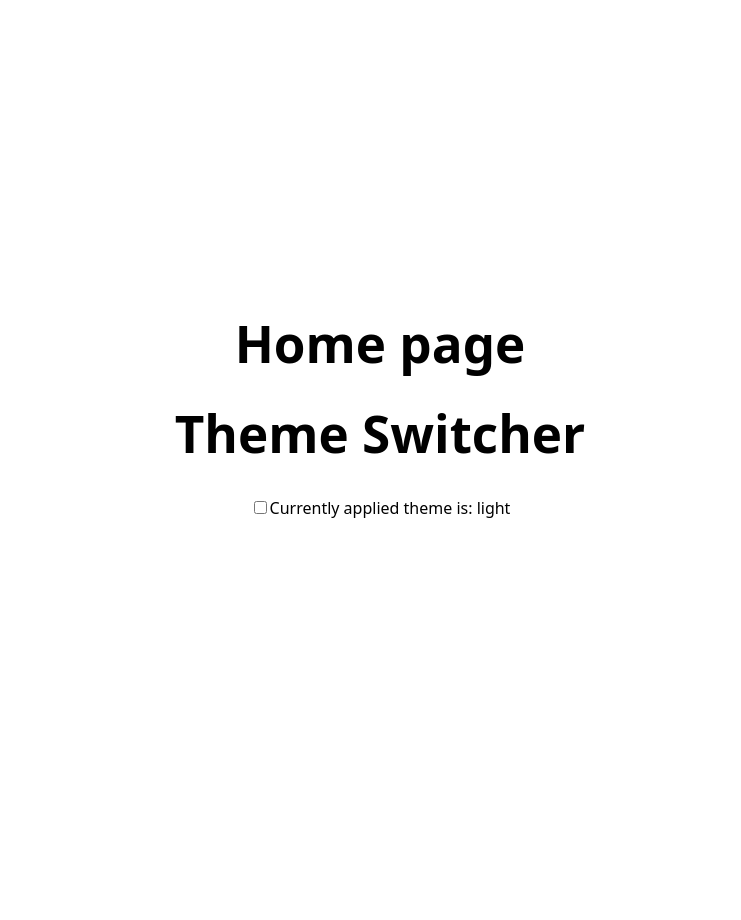
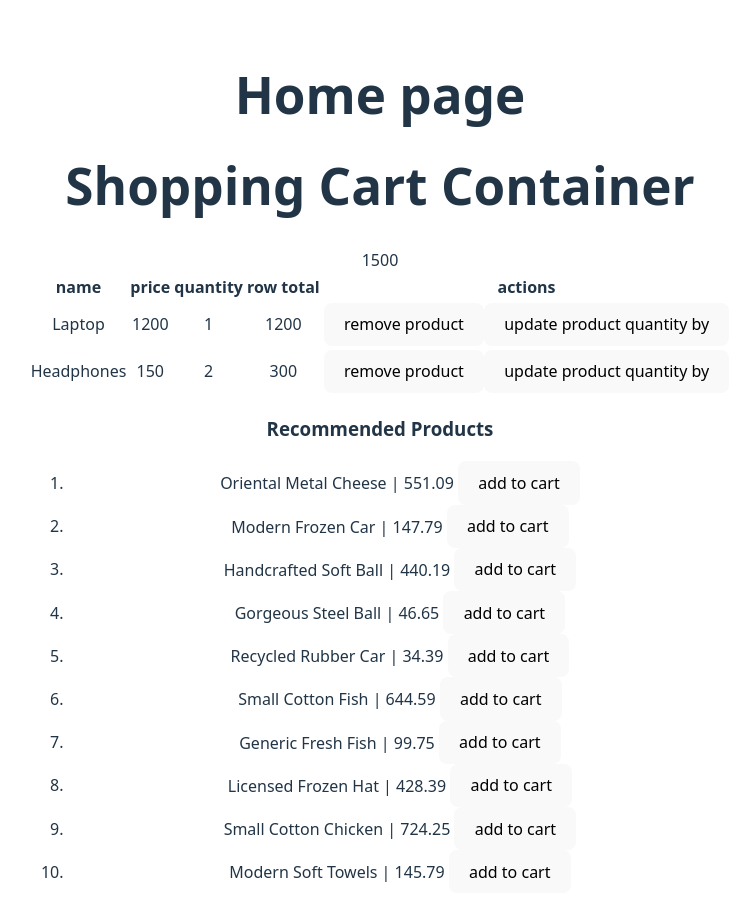
Before and after one commit to arun9483/practice-reactjs, a React (Vite) app: page / in a window 1280 px wide. Shown: the top 920 px of the page, without its empty margins (260-1001 px from the left). Before the commit the page ends 800 px from the top, so only its background shows below. Built offline with nearby package versions, Linux system fonts and the light colour scheme.

Commit message:
day-04-implement-shopping-cart

```diff
--- a/package.json
+++ b/package.json
@@ -10,6 +10,7 @@
     "preview": "vite preview"
   },
   "dependencies": {
+    "@faker-js/faker": "^9.6.0",
     "react": "^19.0.0",
     "react-dom": "^19.0.0",
     "zod": "^3.24.2"
--- a/src/App.tsx
+++ b/src/App.tsx
@@ -16,7 +16,10 @@ const LazyExpenseTrackerContainer = lazy(() => import('./day-02-expense-tracker/
 // module = 5
 const LazyThemeSwitcherContainer = lazy(() => import('./day-03-theme-switcher/ThemeSwitcherContainer'));
 
-const module = 5;
+// module = 6
+const LazyShoppingCartContainer = lazy(() => import('./day-04-shopping-cart/ShoppingCartContainer'));
+
+const module = 6;
 function App() {
   return (
     <>
@@ -26,6 +29,7 @@ function App() {
       {module === 3 && <LazyCounter />}
       {module === 4 && <LazyExpenseTrackerContainer />}
       {module === 5 && <LazyThemeSwitcherContainer />}
+      {module === 6 && <LazyShoppingCartContainer />}
     </>
   );
 }
--- /dev/null
+++ b/src/day-04-shopping-cart/RecommendedProducts.tsx
@@ -0,0 +1,29 @@
+import useShoppingCart from './useShoppingCart';
+import { generateMockProducts } from './util';
+
+const products = generateMockProducts(10);
+
+const RecommendedProducts = () => {
+  const { addProduct } = useShoppingCart();
+  return (
+    <div>
+      <h3>Recommended Products</h3>
+      <ol>
+        {products.map((product) => {
+          return (
+            <li key={product.id}>
+              {product.name} | {product.price}{' '}
+              <button
+                onClick={() => {
+                  addProduct({ ...product, quantity: 1 });
+                }}
+              >add to cart</button>
+            </li>
+          );
+        })}
+      </ol>
+    </div>
+  );
+};
+
+export default RecommendedProducts;
--- /dev/null
+++ b/src/day-04-shopping-cart/ShoppingCart.tsx
@@ -0,0 +1,53 @@
+import { useCallback } from 'react';
+import useShoppingCart from './useShoppingCart';
+import { getRandomNumberBetween } from './util';
+
+const ShoppingCart = () => {
+  const { total, products, removeProduct, updateProductQuantityBy } = useShoppingCart();
+
+  const updateQuantity = useCallback(
+    (id: string) => {
+      const quantity = getRandomNumberBetween(-10, 100);
+      updateProductQuantityBy(id, quantity);
+    },
+    [updateProductQuantityBy]
+  );
+
+  return (
+    <div className="shopping-cart">
+      <div className="shopping-cart-grand-total">{total}</div>
+      <table>
+        <thead>
+          <tr>
+            <th>name</th>
+            <th>price</th>
+            <th>quantity</th>
+            <th>row total</th>
+            <th>actions</th>
+          </tr>
+        </thead>
+        <tbody>
+          {products.map((product) => {
+            const { id, name, price, quantity } = product;
+            return (
+              <tr key={id}>
+                <td>{name}</td>
+                <td>{price}</td>
+                <td>{quantity}</td>
+                <td>{price * quantity}</td>
+                <td>
+                  <div>
+                    <button onClick={() => removeProduct(id)}>remove product</button>
+                    <button onClick={() => updateQuantity(id)}>update product quantity by</button>
+                  </div>
+                </td>
+              </tr>
+            );
+          })}
+        </tbody>
+      </table>
+    </div>
+  );
+};
+
+export default ShoppingCart;
--- /dev/null
+++ b/src/day-04-shopping-cart/ShoppingCartContainer.tsx
@@ -0,0 +1,17 @@
+import RecommendedProducts from './RecommendedProducts';
+import ShoppingCart from './ShoppingCart';
+import ShoppingCartContextProvider from './ShoppingCartContextProvider';
+
+const ShoppingCartContainer = () => {
+  return (
+    <div className="shopping-cart-container">
+      <h1>Shopping Cart Container</h1>
+      <ShoppingCartContextProvider>
+        <ShoppingCart />
+        <RecommendedProducts />
+      </ShoppingCartContextProvider>
+    </div>
+  );
+};
+
+export default ShoppingCartContainer;
--- /dev/null
+++ b/src/day-04-shopping-cart/ShoppingCartContext.tsx
@@ -0,0 +1,26 @@
+import { createContext } from 'react';
+import { ShoppingCartProduct } from './shoppingCartProductReducer';
+
+export interface ShoppingCartContextType {
+  products: ShoppingCartProduct[];
+  addProduct: (product: ShoppingCartProduct) => void;
+  removeProduct: (id: string) => void;
+  updateProductQuantityBy: (id: string, quantity: number) => void;
+  total: number;
+}
+
+const defaultContextValue: ShoppingCartContextType = {
+  products: [],
+  addProduct: (product: ShoppingCartProduct) => {
+    console.log(product);
+  },
+  removeProduct: (id: string) => {
+    console.log(id);
+  },
+  updateProductQuantityBy: (id: string, quantity: number) => {
+    console.log(`product id${id}, quantity ${quantity}`);
+  },
+  total: 0,
+};
+
+export const ShoppingCartContext = createContext<ShoppingCartContextType>(defaultContextValue);
--- /dev/null
+++ b/src/day-04-shopping-cart/ShoppingCartContextProvider.tsx
@@ -0,0 +1,42 @@
+import { FC, useCallback, useMemo, useReducer } from 'react';
+import { ShoppingCartContext } from './ShoppingCartContext';
+import { shoppingCartProductReducer, initialState, ShoppingCartProduct } from './shoppingCartProductReducer';
+
+interface ShoppingCartContextProviderProps {
+  children: React.ReactNode;
+}
+
+const ShoppingCartContextProvider: FC<ShoppingCartContextProviderProps> = ({ children }) => {
+  const [products, dispatch] = useReducer(shoppingCartProductReducer, initialState);
+  const addProduct = useCallback((payload: ShoppingCartProduct) => {
+    dispatch({ type: 'ADD_PRODUCT', payload });
+  }, []);
+
+  const removeProduct = useCallback((id: string) => {
+    dispatch({ type: 'REMOVE_PRODUCT', id });
+  }, []);
+
+  const updateProductQuantityBy = useCallback((id: string, quantity: number) => {
+    dispatch({ type: 'UPDATE_QUANTITY_BY', id, quantity });
+  }, []);
+
+  const total = useMemo(() => {
+    return products.reduce((acc, p) => p.price*p.quantity + acc, 0);
+  }, [products]);
+
+  return (
+    <ShoppingCartContext
+      value={{
+        products,
+        addProduct,
+        removeProduct,
+        updateProductQuantityBy,
+        total,
+      }}
+    >
+      {children}
+    </ShoppingCartContext>
+  );
+};
+
+export default ShoppingCartContextProvider;
--- /dev/null
+++ b/src/day-04-shopping-cart/shoppingCartProductReducer.ts
@@ -0,0 +1,49 @@
+import { nanoid } from 'nanoid';
+
+export interface ShoppingCartProduct {
+  id: string;
+  name: string;
+  price: number;
+  quantity: number;
+}
+
+export const initialState: ShoppingCartProduct[] = [
+  { id: nanoid(), name: 'Laptop', price: 1200, quantity: 1 },
+  { id: nanoid(), name: 'Headphones', price: 150, quantity: 2 },
+];
+
+type Action = { type: 'ADD_PRODUCT'; payload: ShoppingCartProduct } | { type: 'REMOVE_PRODUCT'; id: string } | { type: 'UPDATE_QUANTITY_BY'; id: string; quantity: number };
+
+export const shoppingCartProductReducer = (state: ShoppingCartProduct[], action: Action) => {
+  let product: ShoppingCartProduct | undefined = undefined;
+  switch (action.type) {
+    case 'ADD_PRODUCT':
+      return [...state, { ...action.payload }];
+    case 'REMOVE_PRODUCT':
+      return state.filter((p) => p.id !== action.id);
+    case 'UPDATE_QUANTITY_BY':
+      product = state.find((p) => p.id === action.id);
+      if (product) {
+        if (action.quantity < 0 && product.quantity - action.quantity <= 0) {
+          // update quantity is less than or equal to zero so remove item;
+          return state.filter((p) => p.id !== action.id);
+        } else {
+          return state.map((p) => {
+            if (p.id === action.id) {
+              return {
+                ...p,
+                quantity: p.quantity + action.quantity,
+              };
+            } else {
+              return p;
+            }
+          });
+        }
+      } else {
+        console.error(`product with id ${action.id} not found`);
+        return state;
+      }
+    default:
+      return state;
+  }
+};
--- /dev/null
+++ b/src/day-04-shopping-cart/useShoppingCart.tsx
@@ -0,0 +1,13 @@
+import { useContext } from 'react';
+import { ShoppingCartContext } from './ShoppingCartContext';
+
+const useShoppingCart = () => {
+  const context = useContext(ShoppingCartContext);
+  if (context) {
+    return context;
+  } else {
+    throw new Error('useShoppingCart is used outside of ShoppingCartContextProvider!');
+  }
+};
+
+export default useShoppingCart;
--- /dev/null
+++ b/src/day-04-shopping-cart/util.ts
@@ -0,0 +1,17 @@
+import { faker } from "@faker-js/faker";
+import { ShoppingCartProduct } from "./shoppingCartProductReducer";
+
+export function getRandomNumberBetween(a: number, b: number) {
+  if (a > b) {
+    [a, b] = [b, a]; // Swap if a is greater than b
+  }
+  return Math.floor(Math.random() * (b - a + 1)) + a;
+}
+
+export function generateMockProducts(count: number): Omit<ShoppingCartProduct, 'quantity'>[] {
+  return Array.from({ length: count }, () => ({
+    id: faker.string.uuid(),
+    name: faker.commerce.productName(),
+    price: parseFloat(faker.commerce.price()),
+  }));
+};
```
Also changed, not shown: src/day-04-shopping-cart/problem-statement.md (added, +22 -0 lines), 1 other file (tests, documents, lock files or other folders).
